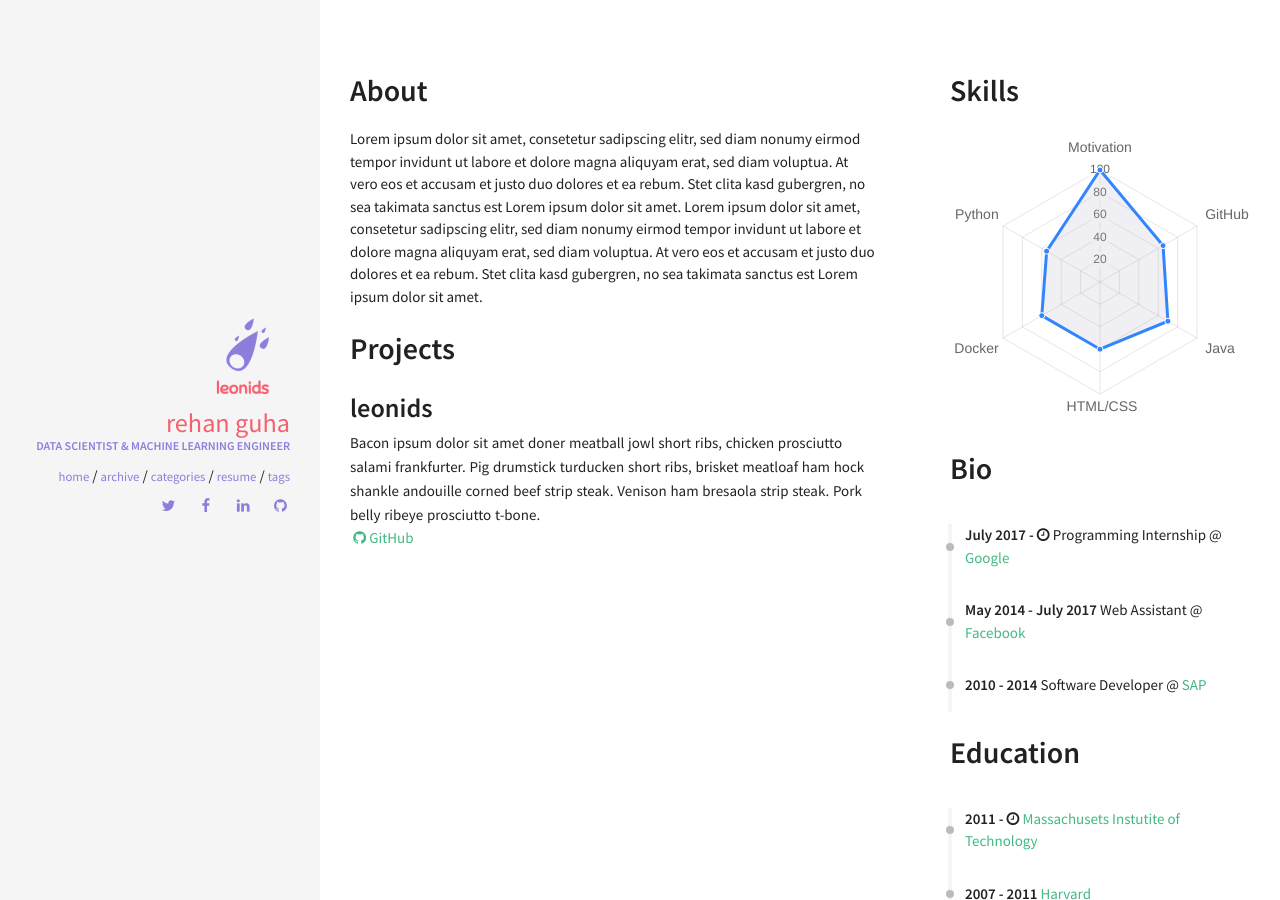
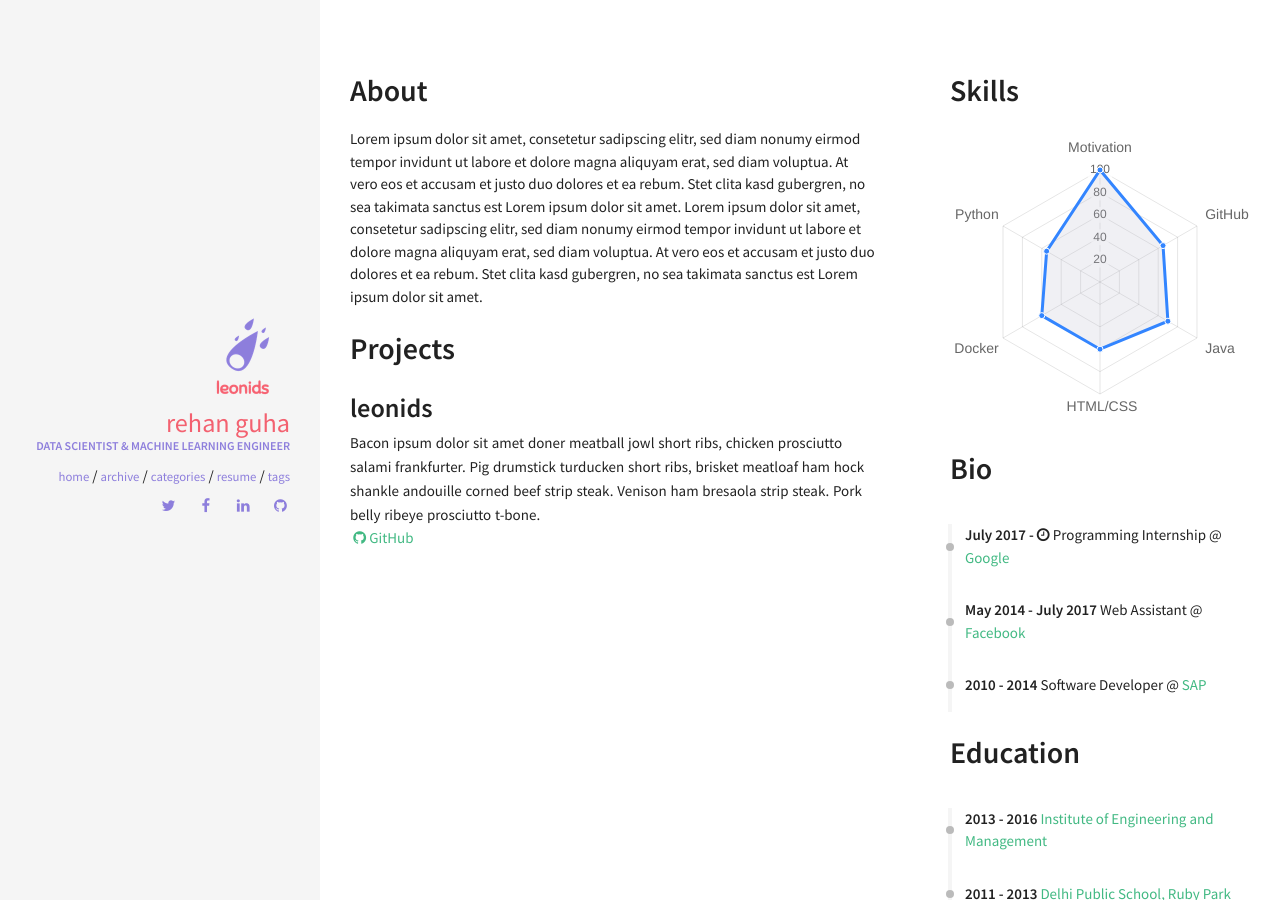
Before and after one commit to rehanguha/rehanguha.github.io, a Jekyll site: the page built from resume.html, in a window 1280 px wide. Built offline with Jekyll 4.4.1, drawn with Linux system fonts in a browser that asks for light colours; nearby versions of some CDN libraries.

Commit message:
Update education.yml

```diff
--- a/_data/index/education.yml
+++ b/_data/index/education.yml
@@ -1,8 +1,7 @@
-- name: Massachusets Instutite of Technology
-  link: http://web.mit.edu/
-  date: 2011 - <i class="fa fa-clock-o" aria-hidden="true" title="Until Now"></i>
-  descr: <br> (expected graduation in 2019)
+- name: Institute of Engineering and Management
+  link: https://iem.edu.in/
+  date: 2013 - 2016
 
-- name: Harvard
-  link: http://www.harvard.edu/
-  date: 2007 - 2011
+- name: Delhi Public School, Ruby Park
+  link: http://www.dpskolkata.com/
+  date: 2011 - 2013
```
